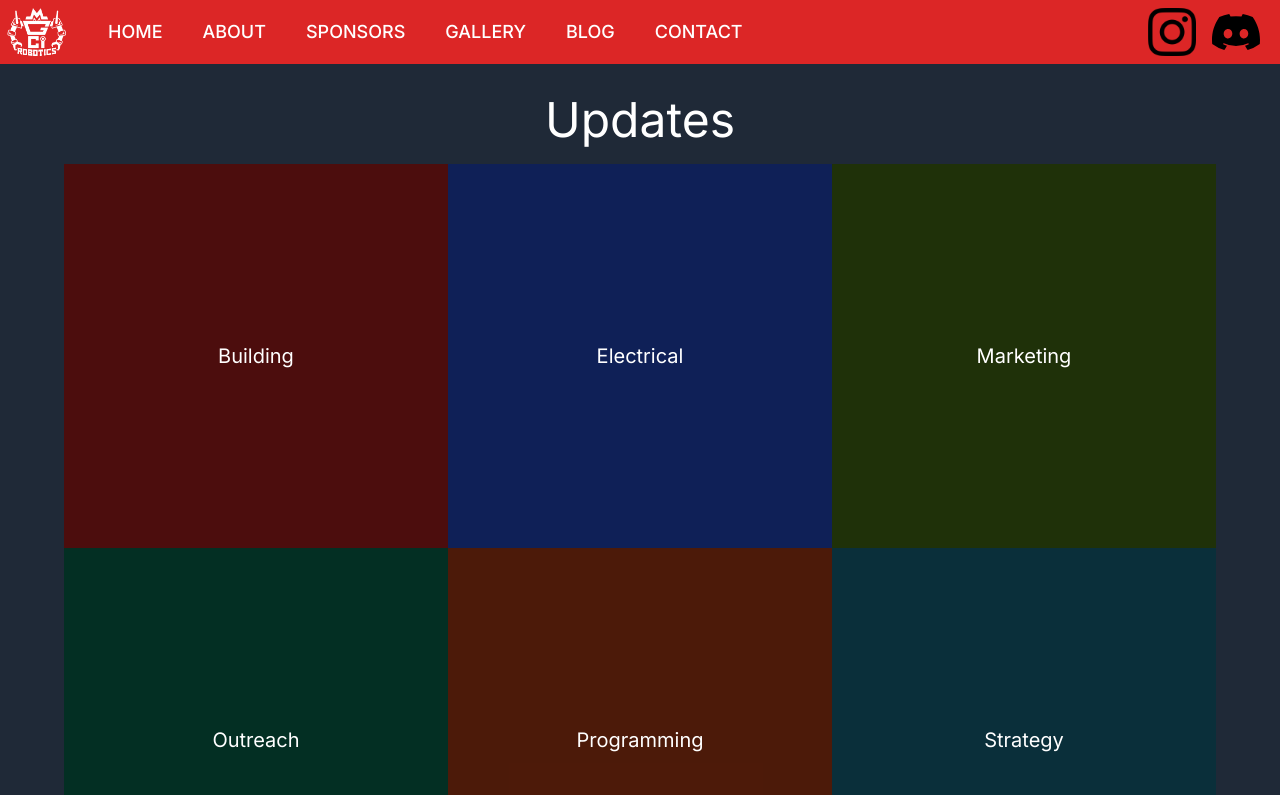
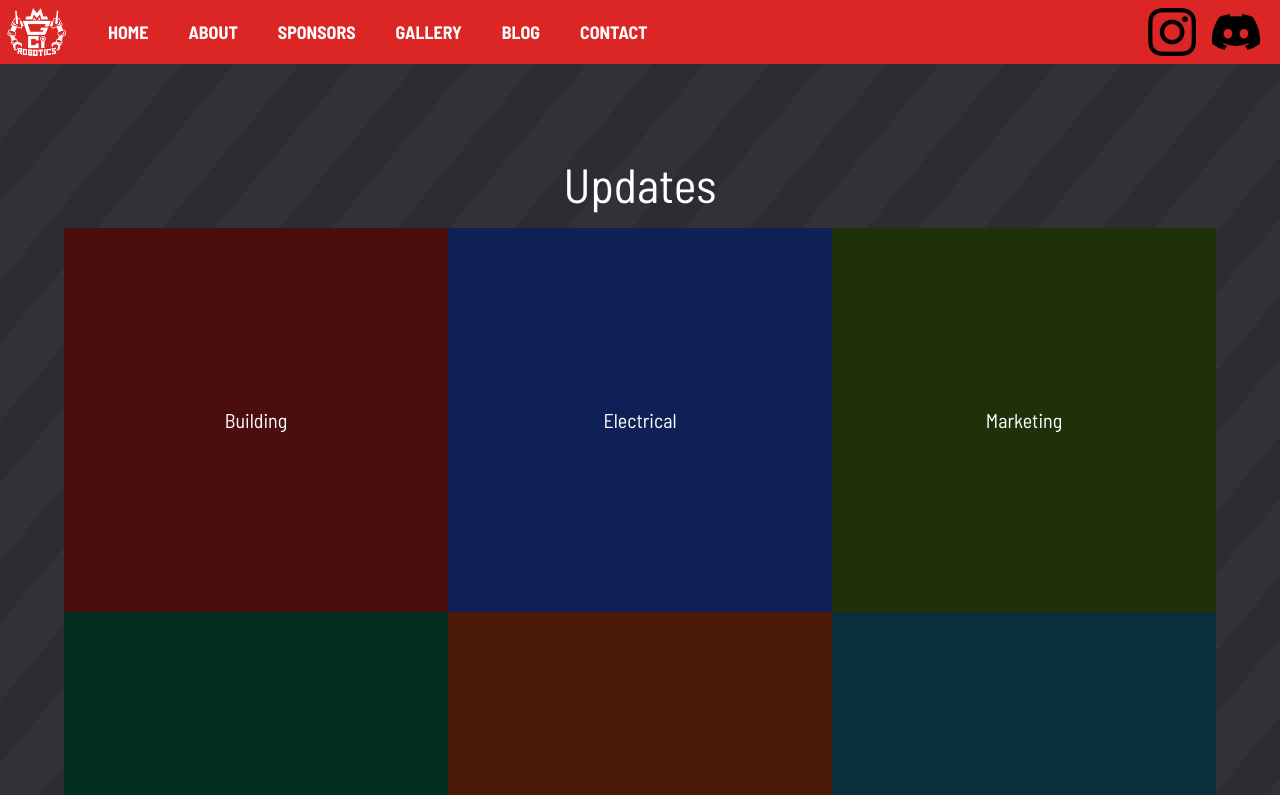
Before and after one commit to roboticsmgci/audeamus-website, a Next.js app: page /updates in a window 1280 px wide. Shown: the top 795 px of the page. Built offline with nearby package versions, Linux system fonts and the light colour scheme.

Commit message:
Change font and add home image

```diff
--- a/app/globals.css
+++ b/app/globals.css
@@ -55,3 +55,13 @@
   vertical-align: -0.6em;
   font-family: serif;
 }
+
+body {
+  background: repeating-linear-gradient(
+    -50deg,
+    #313137,
+    #313137 50px,
+    #2c2c32 50px,
+    #2c2c32 90px
+  );
+}
--- a/app/layout.tsx
+++ b/app/layout.tsx
@@ -1,11 +1,12 @@
+import type { Metadata } from 'next';
+// eslint-disable-next-line camelcase
+import { Barlow_Semi_Condensed } from 'next/font/google';
+import React from 'react';
+import classNames from 'classnames';
 import Navbar from '@/components/navbar';
 import './globals.css';
-import type { Metadata } from 'next';
-import { Inter } from 'next/font/google';
-import React from 'react';
-import classNames from 'classnames';
 
-const inter = Inter({ subsets: ['latin'] });
+const barlow = Barlow_Semi_Condensed({ weight: ['400', '700'], subsets: ['latin'] });
 
 export const metadata: Metadata = {
   title: 'MGCI Robotics',
@@ -19,7 +20,7 @@ export default function RootLayout({
 }) {
   return (
     <html lang="en-CA">
-      <body className={classNames(inter.className, 'bg-gray-800 text-white')}>
+      <body className={classNames(barlow.className, 'text-white')}>
         <Navbar />
         {children}
       </body>
--- a/components/navbar.tsx
+++ b/components/navbar.tsx
@@ -25,7 +25,7 @@ export default function Navbar() {
   const currentHref = usePathname();
 
   return (
-    <Disclosure as="nav" className="bg-red-600 fixed w-full top-0 z-10">
+    <Disclosure as="nav" className="bg-red-600 w-full">
       {({ open }) => (
         <>
           <div className="relative flex h-16 items-center justify-between">
@@ -55,7 +55,7 @@ export default function Navbar() {
                     href={item.href}
                     className={classNames(
                       currentHref === item.href ? 'bg-red-700 text-xl' : 'hover:text-gray-200 text-lg',
-                      'rounded-full px-3 py-2 text-white font-medium',
+                      'rounded-full px-3 py-2 text-white font-bold',
                     )}
                     aria-current={currentHref === item.href ? 'page' : undefined}
                   >
@@ -66,11 +66,11 @@ export default function Navbar() {
               <div className="hidden sm:ml-6 sm:flex space-x-4 items-center mr-5">
                 {socialMedia.map((item) => (
                   <Link
-                    key={item.image}
+                    key={item.name}
                     href={item.href}
                     aria-current={currentHref === item.href ? 'page' : undefined}
                   >
-                    <Image height={48} width={48} src={item.image} />
+                    <Image height={48} width={48} src={item.image} alt={item.name} />
                   </Link>
                 ))}
               </div>
@@ -96,7 +96,7 @@ export default function Navbar() {
               <div className="flex flex-wrap px-2">
                 {socialMedia.map((item) => (
                   <Disclosure.Button
-                    key={item.image}
+                    key={item.name}
                     as={Link}
                     href={item.href}
                     target="_blank"
```
Also changed, not shown: app/home.module.css (added, +7 -0 lines), app/page.tsx (+13 -14 lines), components/navbar.module.css (deleted, +0 -7 lines), public/team-blurred.webp (added). Lines whose indentation alone changed are shown as unchanged.
